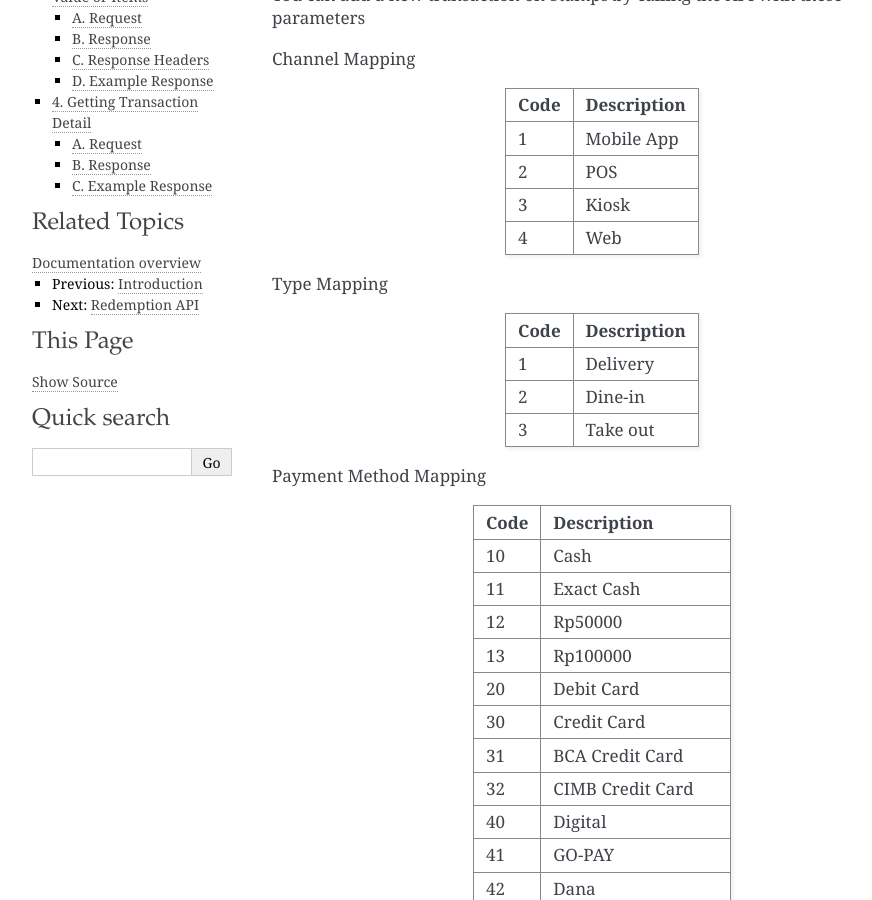
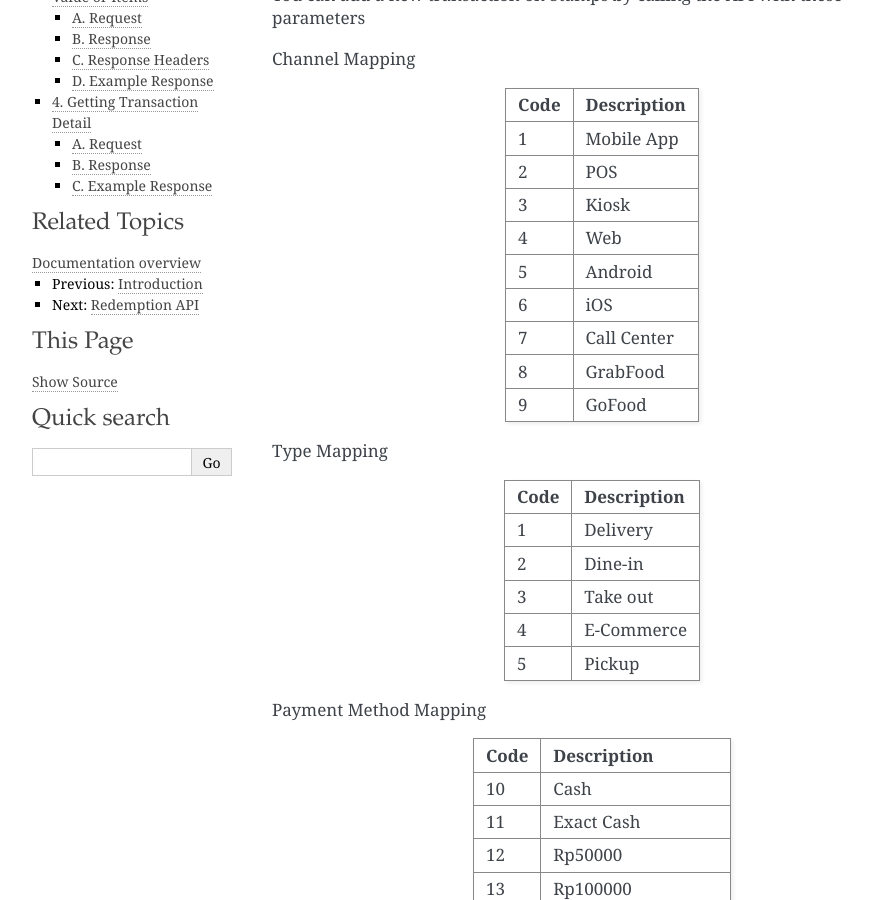
Before and after one commit to ui/stamps-api-docs, a Sphinx documentation site: the page built from source/transaction_api.rst, in a window 1280 px wide and 900 px high, scrolled down 339 px. Shown: the whole window, without its empty margins (148-1020 px from the left). Built offline with Sphinx 7.4.7, drawn with Linux system fonts in a browser that asks for light colours.

Commit message:
add channel and type mapping

```diff
--- a/source/transaction_api.rst
+++ b/source/transaction_api.rst
@@ -57,6 +57,11 @@ Code                Description
 2                   POS
 3                   Kiosk
 4                   Web
+5                   Android
+6                   iOS
+7                   Call Center
+8                   GrabFood
+9                   GoFood
 =================== ===========
 
 
@@ -69,6 +74,8 @@ Code                Description
 1                   Delivery
 2                   Dine-in
 3                   Take out
+4                   E-Commerce
+5                   Pickup
 =================== ===========
 
 
```
